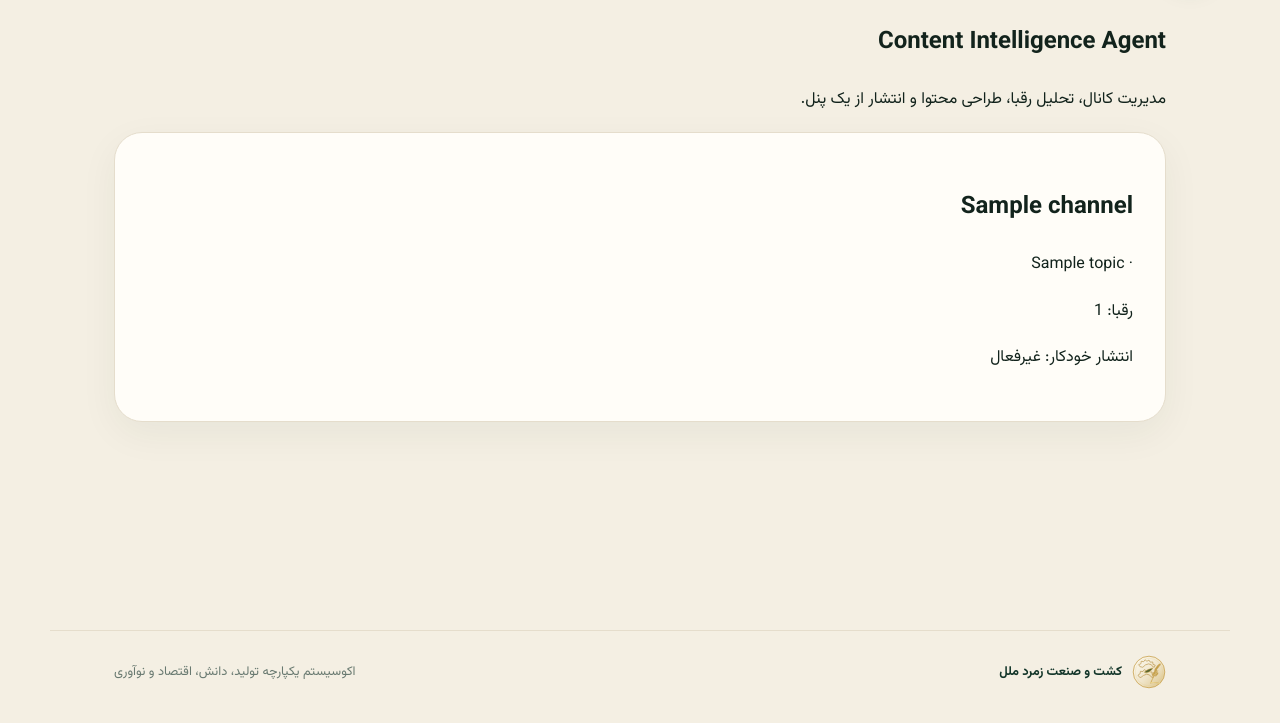
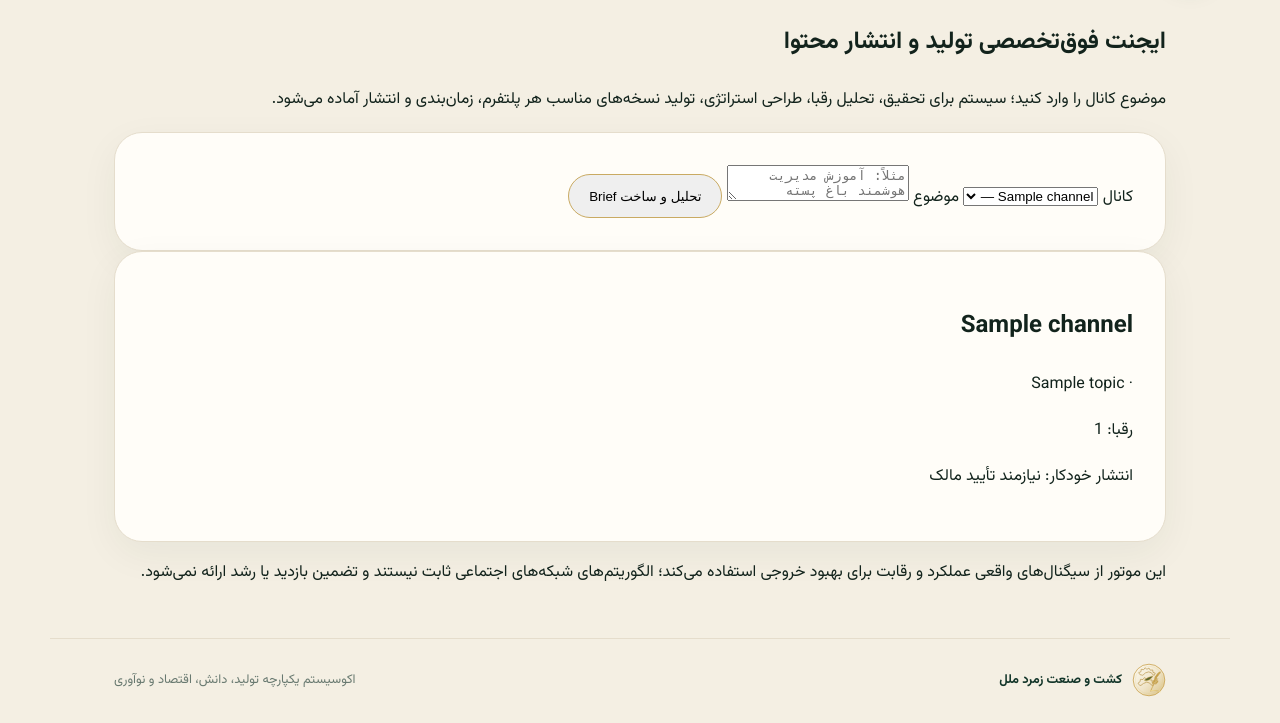
Before and after one commit to mojtabarozegar11-ship-it/zomorodmelal-codex, a Django app: template django_project/apps/ai/templates/ai/content_agent_dashboard.html in a window 1280 px wide. Shown: the part 77-800 px from the top of the page. Run offline with Django 4.2, Linux system fonts and the light colour scheme; the template is opened without the code that fills it: most values are stand-ins (such as "Sample title", 1, 10 or a date in 2020).

Commit message:
Build operational content agent admin dashboard

```diff
--- a/django_project/apps/ai/templates/ai/content_agent_dashboard.html
+++ b/django_project/apps/ai/templates/ai/content_agent_dashboard.html
@@ -1,19 +1,32 @@
 {% extends "base.html" %}
 {% block content %}
 <section class="zm-section">
-  <h1>Content Intelligence Agent</h1>
-  <p>مدیریت کانال، تحلیل رقبا، طراحی محتوا و انتشار از یک پنل.</p>
+  <h1>ایجنت فوق‌تخصصی تولید و انتشار محتوا</h1>
+  <p>موضوع کانال را وارد کنید؛ سیستم برای تحقیق، تحلیل رقبا، طراحی استراتژی، تولید نسخه‌های مناسب هر پلتفرم، زمان‌بندی و انتشار آماده می‌شود.</p>
+  <form method="post" action="{% url 'content-agent-brief' %}" class="zm-card">
+    {% csrf_token %}
+    <label>کانال
+      <select name="channel_id" required>
+        {% for channel in channels %}<option value="{{ channel.pk }}">{{ channel.name }} — {{ channel.platform }}</option>{% endfor %}
+      </select>
+    </label>
+    <label>موضوع
+      <textarea name="topic" required placeholder="مثلاً: آموزش مدیریت هوشمند باغ پسته"></textarea>
+    </label>
+    <button class="zm-btn" type="submit">تحلیل و ساخت Brief</button>
+  </form>
   <div class="zm-grid">
     {% for channel in channels %}
       <article class="zm-card">
         <h2>{{ channel.name }}</h2>
         <p>{{ channel.platform }} · {{ channel.topic }}</p>
         <p>رقبا: {{ channel.competitors.count }}</p>
-        <p>انتشار خودکار: {% if channel.auto_publish %}فعال{% else %}غیرفعال{% endif %}</p>
+        <p>انتشار خودکار: {% if channel.auto_publish %}فعال{% else %}نیازمند تأیید مالک{% endif %}</p>
       </article>
     {% empty %}
-      <article class="zm-card zm-empty">هنوز کانالی ثبت نشده است.</article>
+      <article class="zm-card zm-empty">هنوز کانالی ثبت نشده است. ابتدا از Django Admin یک کانال ایجاد کنید.</article>
     {% endfor %}
   </div>
+  <p>این موتور از سیگنال‌های واقعی عملکرد و رقابت برای بهبود خروجی استفاده می‌کند؛ الگوریتم‌های شبکه‌های اجتماعی ثابت نیستند و تضمین بازدید یا رشد ارائه نمی‌شود.</p>
 </section>
 {% endblock %}
```
